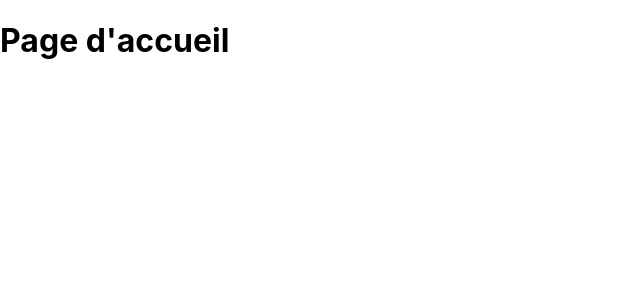
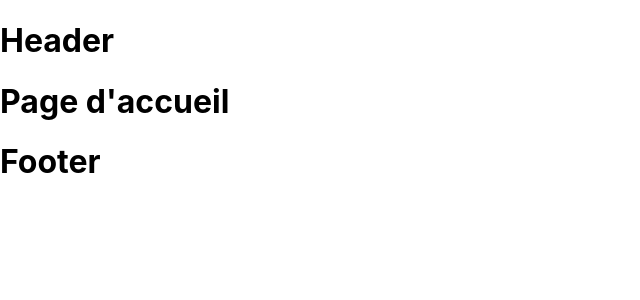
Before and after one commit to AeRyZe/kasa, a React (Create React App) app: page / in a window 1280 px wide. Shown: the top 300 px of the page, without its empty margins (0-640 px from the left). Built offline with nearby package versions, Linux system fonts and the light colour scheme.

Commit message:
feat(app): add global footer/header

```diff
--- a/src/index.jsx
+++ b/src/index.jsx
@@ -10,6 +10,8 @@
 import Housing from './Pages/Housing/Housing';
 import About from './Pages/About/About';
 import Error404 from './Pages/Error404/Error404';
+import Header from './Components/Header/Header';
+import Footer from './Components/Footer/Footer';
 
 const routes = createBrowserRouter([
   {
@@ -33,7 +35,11 @@
 const root = ReactDOM.createRoot(document.getElementById('root'));
 root.render(
   <React.StrictMode>
-    <RouterProvider router={routes} />
+    <Header />
+    <main>
+      <RouterProvider router={routes} />
+    </main>
+    <Footer />
   </React.StrictMode>
 );
 
```
